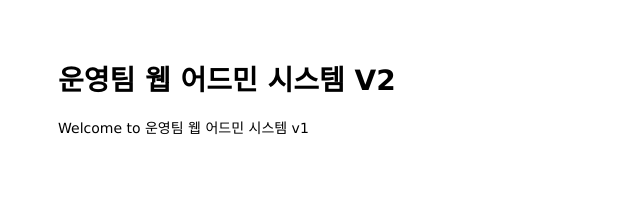
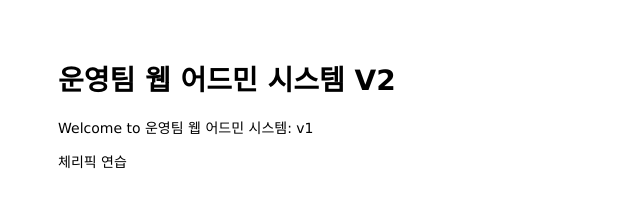
Before and after one commit to sliora/mastering-git-github, a website: page public/index.html in a window 1280 px wide. Shown: the full height of the page, 0-640 px from the left. Drawn offline with Linux system fonts and the light colour scheme.

Commit message:
cherry-pick

```diff
--- a/public/index.html
+++ b/public/index.html
@@ -7,7 +7,8 @@
 
 <body>
   <h1>운영팀 웹 어드민 시스템 V2</h1>
-  <p>Welcome to 운영팀 웹 어드민 시스템 v1</p>
+  <p>Welcome to 운영팀 웹 어드민 시스템: v1</p>
+  <p>체리픽 연습</p>
 </body>
 
 </html>
```
